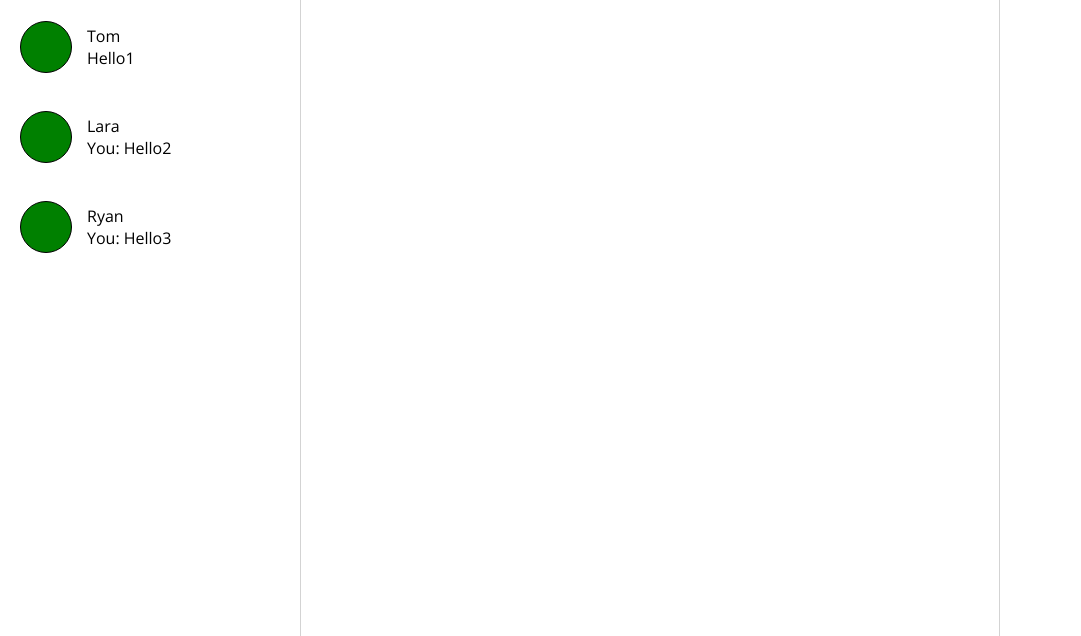
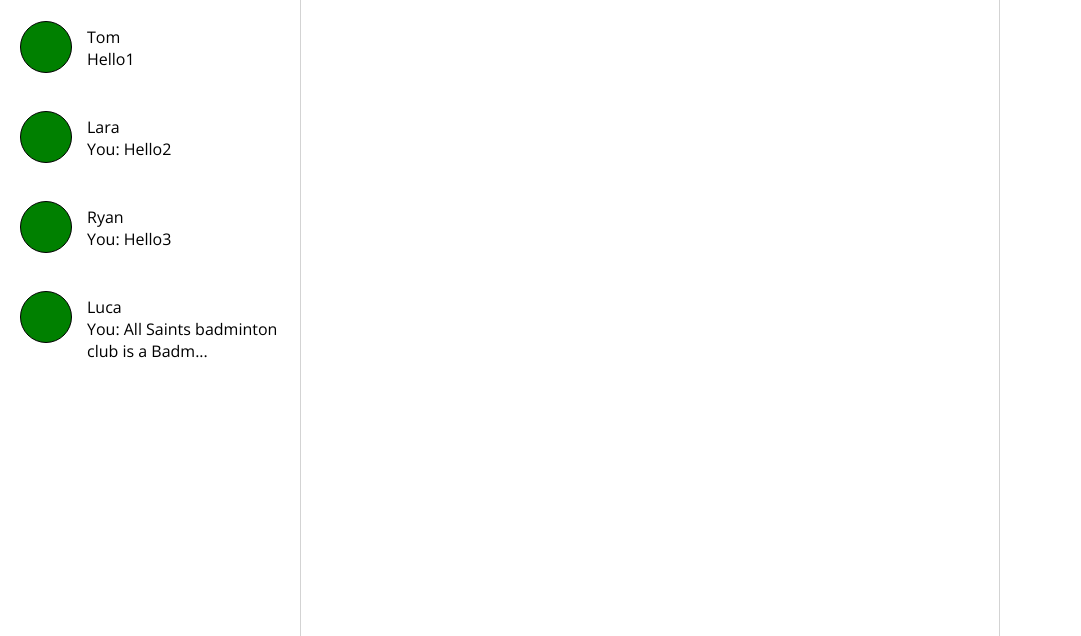
Before and after one commit to tomwvwest/Messenger-App, a plain HTML site: page index.html in a window 1280 px wide. Shown: the part 108-744 px from the top of the page, without its empty margins (0-1081 px from the left). Drawn offline with nearby package versions, Linux system fonts and the light colour scheme.

Commit message:
added feature so that most recent message doesn't overflow in contacts list

```diff
--- a/script.js
+++ b/script.js
@@ -2,7 +2,8 @@ const savedCurrentContact = localStorage.getItem('currentContact');
 const listOfContacts = [
   {name: 'Tom', conversation: [{direction: 'sent', message: 'Hello'}, {direction: 'received', message: 'Hello1'}]},
   {name: 'Lara', conversation: [{direction: 'received', message: 'Hello'}, {direction: 'sent', message: 'Hello2'}]},
-  {name: 'Ryan', conversation: [{direction: 'sent', message: 'Hello'}, {direction: 'sent', message: 'Hello3'}]}
+  {name: 'Ryan', conversation: [{direction: 'sent', message: 'Hello'}, {direction: 'sent', message: 'Hello3'}]},
+  {name: 'Luca', conversation: [{direction: 'sent', message: 'Hello'}, {direction: 'sent', message: 'Hello3'},{direction: 'received', message: 'Hello'}, {direction: 'sent', message: 'Hello2'},{direction: 'received', message: 'Hello'}, {direction: 'sent', message: 'Hello2'},{direction: 'received', message: 'Hello'}, {direction: 'sent', message: 'Hello2'},{direction: 'received', message: 'All Saints badminton club is a Badminton England affiliated club for the Rickmansworth, Croxley Green and Chorleywood area offering club and match play for adults over the age of 18.'}, {direction: 'sent', message: 'All Saints badminton club is a Badminton England affiliated club for the Rickmansworth, Croxley Green and Chorleywood area offering club and match play for adults over the age of 18.'},{direction: 'received', message: 'Hello'}, {direction: 'sent', message: 'Hello2'},{direction: 'sent', message: 'Hello'}, {direction: 'sent', message: 'Hello3'},{direction: 'received', message: 'Hello'}, {direction: 'sent', message: 'Hello2'},{direction: 'received', message: 'Hello'}, {direction: 'sent', message: 'Hello2'},{direction: 'received', message: 'Hello'}, {direction: 'sent', message: 'Hello2'},{direction: 'received', message: 'Hello'}, {direction: 'sent', message: 'All Saints badminton club is a Badminton England affiliated club for the Rickmansworth, Croxley Green and Chorleywood area offering club and match play for adults over the age of 18.'}]}
 ];
 
 const listOfChatsElement = document.querySelector('.list-of-chats');
@@ -50,12 +51,10 @@ function generateConversation(contact){
         </div>`
         }
       }
-      console.log(listOfMessagesHTML)
       return listOfMessagesHTML
     }
     }
   }
-
 
 // Function to generate the chat list HTML
 function generateChatList() {
@@ -66,6 +65,9 @@ function generateChatList() {
       recentMessage = 'You: ' + contact['conversation'][contact['conversation'].length - 1]['message']
     } else{
       recentMessage = contact['conversation'][contact['conversation'].length - 1]['message']
+    }
+    if(recentMessage.length>40){
+      recentMessage = recentMessage.slice(0,40) + '...'
     }
     listOfChatsHTML +=
       `<div class="chat-box">
--- a/style.css
+++ b/style.css
@@ -93,6 +93,10 @@ body{
   border: 1px solid black;
   margin: 5px;
   border-radius: 100%;
+}
+.chat-box-recent{
+  max-width: 100%;
+  height: 20px;
 }
 /* -------------conversation section--------------------- */
 .conversation-column{
```
